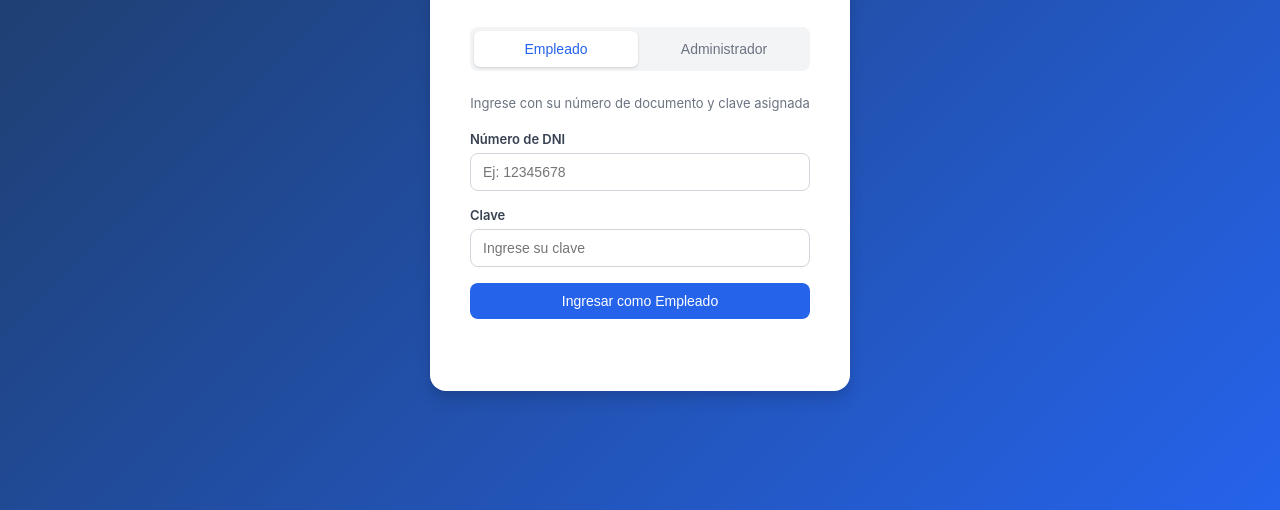
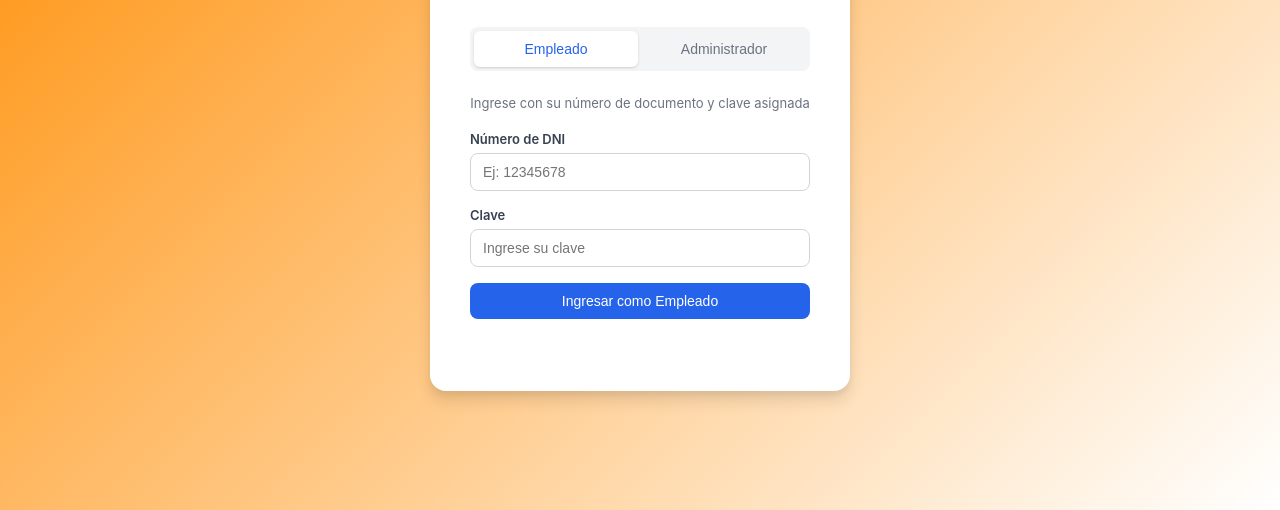
Before and after one commit to anlluisgarcia/perfo-sueldos, a website: page public/index.html in a window 1280 px wide. Shown: the part 290-800 px from the top of the page. Drawn offline with Linux system fonts and the light colour scheme.

Commit message:
Actualización desde Claude

```diff
--- a/public/styles.css
+++ b/public/styles.css
@@ -39,7 +39,7 @@ body {
   min-height: 100vh;
   align-items: center;
   justify-content: center;
-  background: linear-gradient(135deg, #1e3a5f 0%, #2563eb 100%);
+  background: linear-gradient(135deg, #ff8c00 0%, #ffffff 100%);
 }
 #login-screen.active {
   display: flex;
```
Also changed, not shown: Firmas Alberto 2.png (added), Firmas Alberto.png (added).
